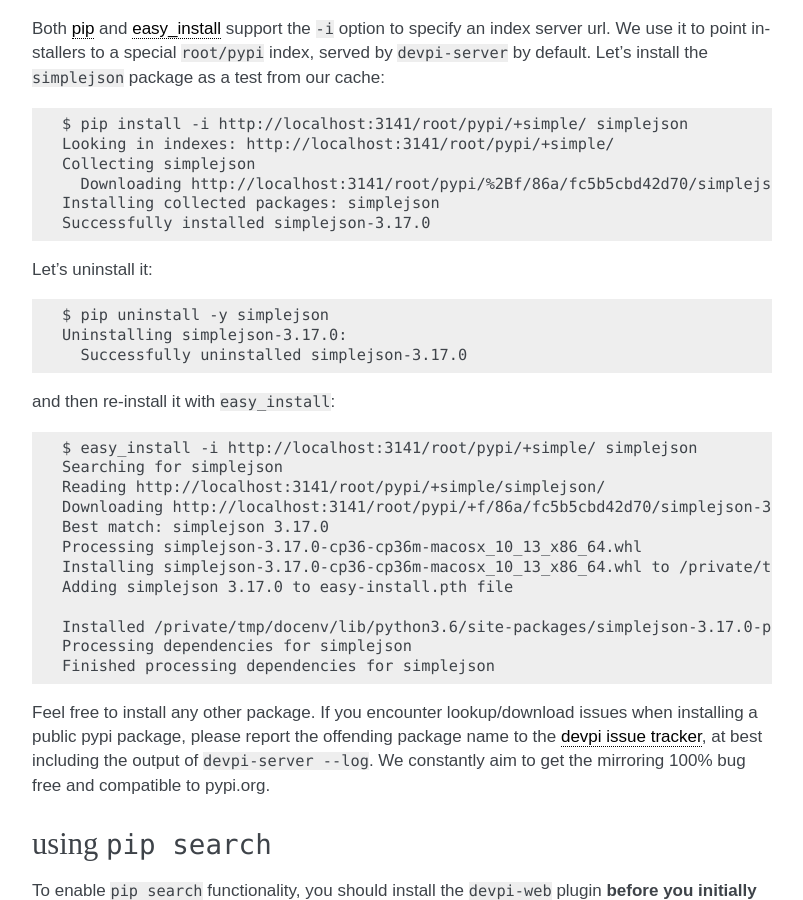
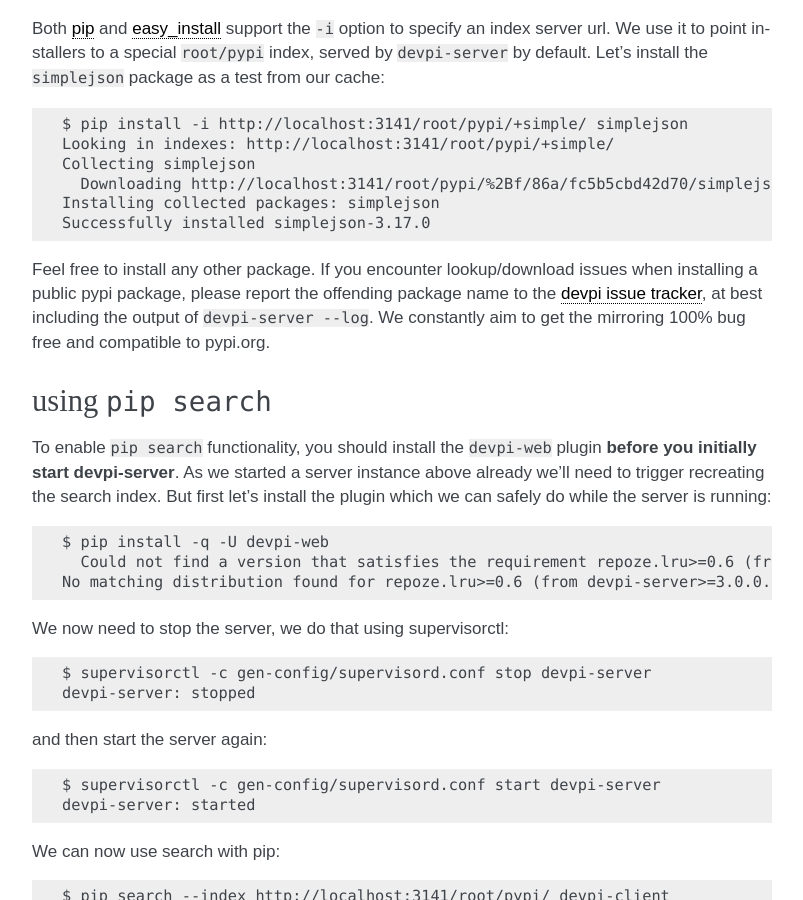
Before and after one commit to devpi/devpi, a Sphinx documentation site: the page built from doc/quickstart-pypimirror.rst, in a window 1280 px wide and 900 px high, scrolled down 1560 px. Shown: the whole window, without its empty margins (348-1151 px from the left). Built offline with Sphinx 7.4.7, drawn with Linux system fonts in a browser that asks for light colours.

Commit message:
Remove easy_install example, because it is deprecated for a long time.

```diff
--- a/doc/quickstart-pypimirror.rst
+++ b/doc/quickstart-pypimirror.rst
@@ -89,27 +89,6 @@
       Downloading http://localhost:3141/root/pypi/%2Bf/86a/fc5b5cbd42d70/simplejson-3.17.0-cp36-cp36m-macosx_10_13_x86_64.whl (74kB)
     Installing collected packages: simplejson
     Successfully installed simplejson-3.17.0
-
-Let's uninstall it::
-
-    $ pip uninstall -y simplejson
-    Uninstalling simplejson-3.17.0:
-      Successfully uninstalled simplejson-3.17.0
-
-and then re-install it with ``easy_install``::
-
-    $ easy_install -i http://localhost:3141/root/pypi/+simple/ simplejson
-    Searching for simplejson
-    Reading http://localhost:3141/root/pypi/+simple/simplejson/
-    Downloading http://localhost:3141/root/pypi/+f/86a/fc5b5cbd42d70/simplejson-3.17.0-cp36-cp36m-macosx_10_13_x86_64.whl#sha256=86afc5b5cbd42d706efd33f280fec7bd7e2772ef54e3f34cf6b30777cd19a614
-    Best match: simplejson 3.17.0
-    Processing simplejson-3.17.0-cp36-cp36m-macosx_10_13_x86_64.whl
-    Installing simplejson-3.17.0-cp36-cp36m-macosx_10_13_x86_64.whl to /private/tmp/docenv/lib/python3.6/site-packages
-    Adding simplejson 3.17.0 to easy-install.pth file
-
-    Installed /private/tmp/docenv/lib/python3.6/site-packages/simplejson-3.17.0-py3.6-macosx-10.14-x86_64.egg
-    Processing dependencies for simplejson
-    Finished processing dependencies for simplejson
 
 Feel free to install any other package.  If you encounter lookup/download
 issues when installing a public pypi package, please report the offending
```
